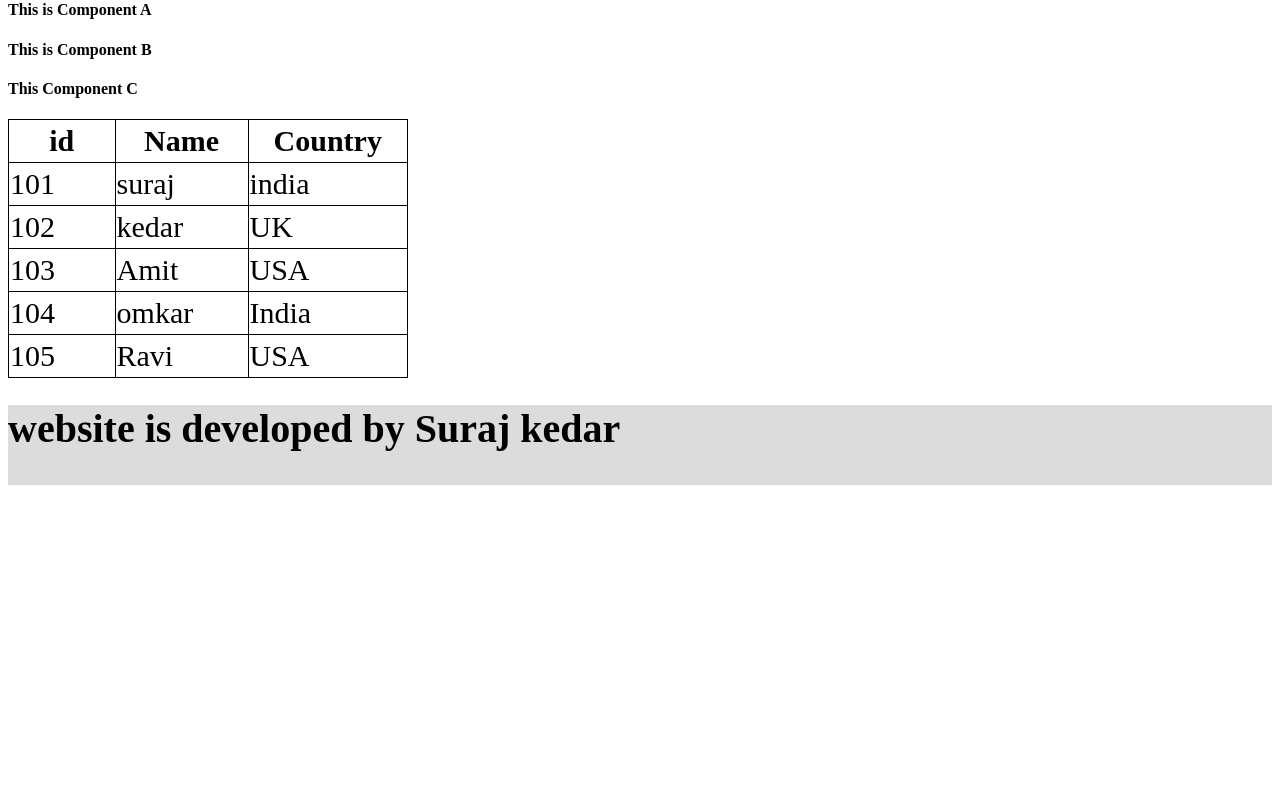
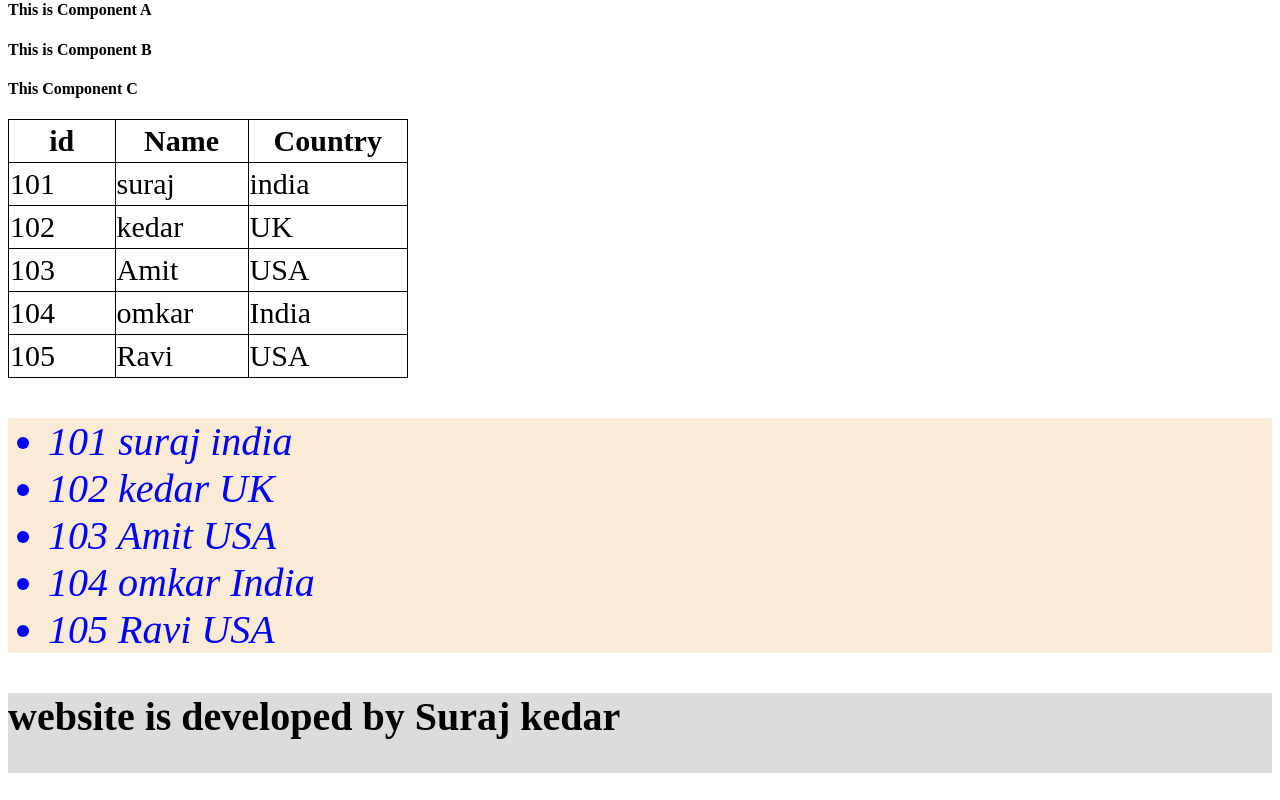
Before and after one commit to SurajKedar-2003/REACTJS-TUTORIAL, a React (Create React App) app in the folder practicalreactproject/: page / in a window 1280 px wide. Shown: the part 1265-2065 px from the top of the page. Before the commit the page ends 1777 px from the top, so only its background shows below. Built offline with nearby package versions, Linux system fonts and the light colour scheme.

Commit message:
perform task on object rendering

```diff
--- a/practicalreactproject/src/App.js
+++ b/practicalreactproject/src/App.js
@@ -8,6 +8,7 @@ import Day from './Day'
 import City from './City'
 import A from './A'
 import EmployeeArrayTable from './EmployeeArrayTable';
+import EmployeeObjectRender from './EmployeeObjectRender';
 function App(){
     return(
         <>
@@ -19,6 +20,7 @@ function App(){
         <City></City>
         <A></A>
         <EmployeeArrayTable></EmployeeArrayTable>
+        <EmployeeObjectRender></EmployeeObjectRender>
         <Footer></Footer>
         </>
     )
--- /dev/null
+++ b/practicalreactproject/src/EmployeeObjectRender.jsx
@@ -0,0 +1,47 @@
+import React from 'react'
+
+function EmployeeObjectRender() {
+    const employee = [
+        {
+            id:101,
+            name:'suraj',
+            country:'india'
+        },
+        {
+            id:102,
+            name:'kedar',
+            country:'UK'
+        },
+        {
+            id:103,
+            name:'Amit',
+            country:'USA'
+        },
+        {
+            id:104,
+            name:'omkar',
+            country:'India'
+        },
+        {
+            id:105,
+            name:'Ravi',
+            country:'USA'
+        },
+    ];
+  return (
+    <>
+    <ul>
+        {
+            employee.map((e)=>{
+                return(
+                    <li>{e.id} {e.name} {e.country}</li>
+                )
+
+            })
+        }
+    </ul>
+    </>
+  )
+}
+
+export default EmployeeObjectRender
```
